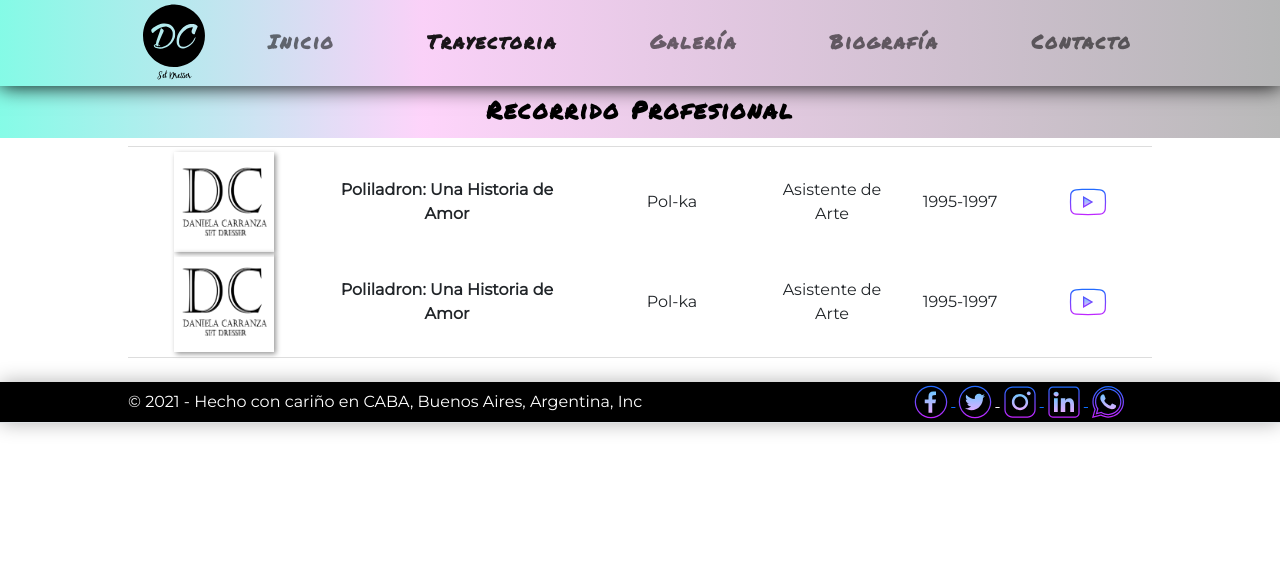
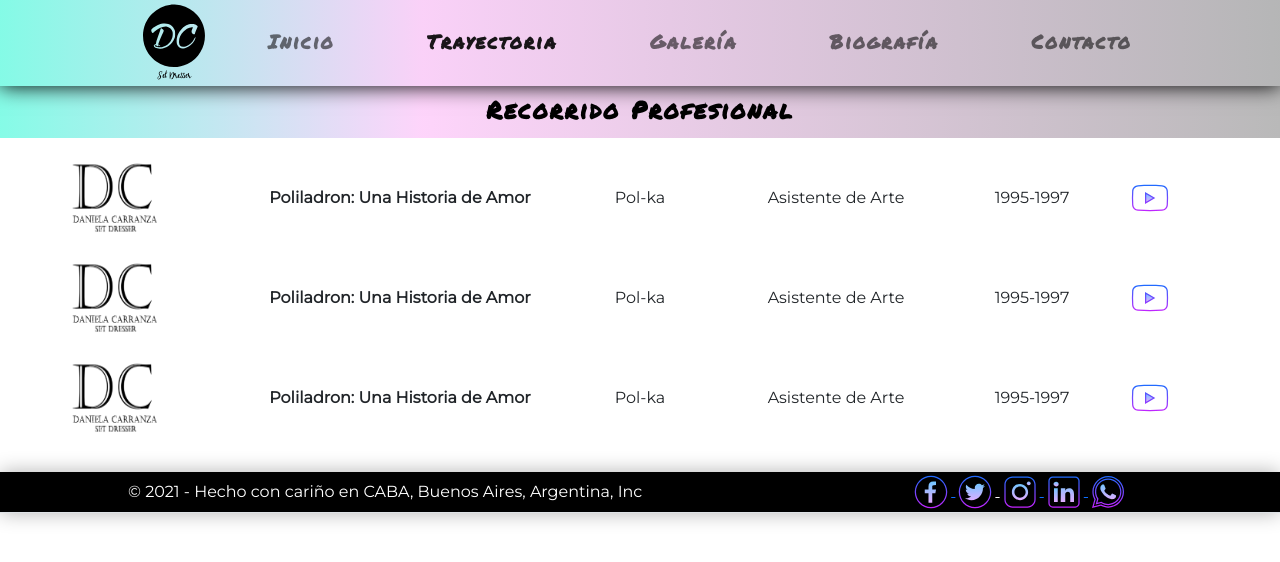
Before and after one commit to Luiggi80/proyecto-setdresser, a website: page trayectoria.html in a window 1280 px wide. Drawn offline with nearby package versions, Linux system fonts and the light colour scheme.

Commit message:
Mejora en Trayectoria

```diff
--- a/scss/estilos.scss
+++ b/scss/estilos.scss
@@ -234,6 +234,26 @@ body {
 }
 
 /* SECCION TRAYECTORIA ###################################################### */
+.trayectoria {
+    &__container {
+        width: 90%;
+        margin: auto;
+        margin-top: 10px;
+    }
+
+    &__filas {
+        opacity: 1;
+        transition: opacity;
+    }
+
+    &__filas:hover {
+        background: linear-gradient(90deg, rgba(114, 251, 227, 0.863183) 0%, rgba(252, 156, 245, 0.43181) 33%, rgba(105, 105, 105, 0.466) 100%);
+        box-shadow: rgba(0, 0, 0, 0.15) 1.95px 1.95px 2.6px;
+        opacity: 1;
+    }
+
+}
+
 
 .grid {
     &__container {
@@ -258,7 +278,6 @@ body {
         height: 100px;
         padding-top: 5px;
         padding-bottom: 5px;
-        box-shadow: 2px 2px 5px #999;
     }
 
     &__programa {
@@ -424,14 +443,6 @@ body {
     }
 }
 
-// @media (min-width: 600px) {
-//     .navbar-show {
-//         display: none;
-//     }
-// }
-
-
-
 /* No se si es correcto para evitar que se superponga el navegador fixed con el main */
 
 @media (max-width: 600px) {
@@ -445,11 +456,3 @@ body {
         margin-top: 5.4rem;
     }
 }
-
-// @media (max-width: 768px) {
-//     section>div {
-//         grid-template-areas: "img1""img2""img3""img4""img5""img6";
-//         grid-template-columns: repeat(1, 1fr);
-//         grid-template-rows: repeat(6, 200px);
-//     }
-// }
--- a/trayectoria.html
+++ b/trayectoria.html
@@ -2,6 +2,7 @@
 <html lang="es">
 
 <!-- Head V20210822 ##################################################################################-->
+
 <head>
     <meta charset='utf-8'>
     <meta http-equiv='X-UA-Compatible' content='IE=edge'>
@@ -20,10 +21,14 @@
     <link rel="preconnect" href="https://fonts.googleapis.com">
     <link rel="preconnect" href="https://fonts.gstatic.com" crossorigin>
     <link href="https://fonts.googleapis.com/css2?family=Permanent+Marker&display=swap" rel="stylesheet">
-    <link href="https://fonts.googleapis.com/css2?family=Montserrat:ital,wght@0,200;0,300;0,400;1,100;1,200&display=swap" rel="stylesheet">
+    <link
+        href="https://fonts.googleapis.com/css2?family=Montserrat:ital,wght@0,200;0,300;0,400;1,100;1,200&display=swap"
+        rel="stylesheet">
 
-    <meta name="keywords" content="ambientacion, produccion, series, peliculas, cine, decorados, daniela carranza, trayectoria">
-    <meta name="description" content="Recorrido Profesional de Daniela Carranza en el mundo del Cine, TV y todo el mundo Audiovisual">
+    <meta name="keywords"
+        content="ambientacion, produccion, series, peliculas, cine, decorados, daniela carranza, trayectoria">
+    <meta name="description"
+        content="Recorrido Profesional de Daniela Carranza en el mundo del Cine, TV y todo el mundo Audiovisual">
 
 
     <!-- <script src='main.js'></script> -->
@@ -73,25 +78,66 @@
             </div>
 
 
-            <div class="grid__container">
+            <!-- <div class="grid__container">
                 <img class="grid__img img-fluid" src="./images/logos/logo_tmp1.png" alt="Imagen 1">
                 <div class="grid__programa">Poliladron: Una Historia de Amor</div>
-                <div class="grid__productora">Pol-ka</div>
+                <div class="grid__productora element-hide">Pol-ka</div>
                 <div class="grid__rol element-hide">Asistente de Arte</div>
                 <div class="grid__fecha element-hide">1995-1997</div>
-                <div class="grid__link"><a href="www.youtube.com" target="_blank"><img class="footer__icons" src="./images/icons/icon_youtube.svg" alt="link_youtube"></a></div>
+                <div class="grid__link"><a href="www.youtube.com" target="_blank"><img class="footer__icons"
+                            src="./images/icons/icon_youtube.svg" alt="link_youtube"></a></div>
 
                 <img class="grid__img img-fluid" src="./images/logos/logo_tmp1.png" alt="Imagen 1">
                 <div class="grid__programa">Poliladron: Una Historia de Amor</div>
-                <div class="grid__productora">Pol-ka</div>
-                <div class="grid__rol">Asistente de Arte</div>
-                <div class="grid__fecha">1995-1997</div>
-                <div class="grid__link"><a href="www.youtube.com" target="_blank"><img class="footer__icons" src="./images/icons/icon_youtube.svg" alt="link_youtube"></a></div>
+                <div class="grid__productora element-hide">Pol-ka</div>
+                <div class="grid__rol element-hide">Asistente de Arte</div>
+                <div class="grid__fecha element-hide">1995-1997</div>
+                <div class="grid__link"><a href="www.youtube.com" target="_blank"><img class="footer__icons"
+                            src="./images/icons/icon_youtube.svg" alt="link_youtube"></a></div>
+
+            </div> -->
 
 
+            <div class="trayectoria__container">
+                <div class="row trayectoria__filas">
 
+                    <div class="col-4 col-md-2"><img class="grid__img img-fluid" src="./images/logos/logo_tmp1.png"
+                            alt="Imagen 1"> </div>
+                    <div class="col-4 col-md-3 grid__programa">Poliladron: Una Historia de Amor</div>
+                    <div class="col-md-2 grid__productora element-hide">Pol-ka</div>
+                    <div class="col-md-2 grid__rol element-hide">Asistente de Arte</div>
+                    <div class="col-2 col-md-2 grid__fecha">1995-1997</div>
+                    <div class="col-2 col-md-1 grid__link"><a href="www.youtube.com" target="_blank"><img
+                                class="footer__icons" src="./images/icons/icon_youtube.svg" alt="link_youtube"></a>
+                    </div>
+                </div>
+
+                <div class="row trayectoria__filas">
+
+                    <div class="col-4 col-md-2"><img class="grid__img img-fluid" src="./images/logos/logo_tmp1.png"
+                            alt="Imagen 1"> </div>
+                    <div class="col-4 col-md-3 grid__programa">Poliladron: Una Historia de Amor</div>
+                    <div class="col-md-2 grid__productora element-hide">Pol-ka</div>
+                    <div class="col-md-2 grid__rol element-hide">Asistente de Arte</div>
+                    <div class="col-2 col-md-2 grid__fecha">1995-1997</div>
+                    <div class="col-2 col-md-1 grid__link"><a href="www.youtube.com" target="_blank"><img
+                                class="footer__icons" src="./images/icons/icon_youtube.svg" alt="link_youtube"></a>
+                    </div>
+                </div>
+
+                <div class="row trayectoria__filas">
+
+                    <div class="col-4 col-md-2"><img class="grid__img img-fluid" src="./images/logos/logo_tmp1.png"
+                            alt="Imagen 1"> </div>
+                    <div class="col-4 col-md-3 grid__programa">Poliladron: Una Historia de Amor</div>
+                    <div class="col-md-2 grid__productora element-hide">Pol-ka</div>
+                    <div class="col-md-2 grid__rol element-hide">Asistente de Arte</div>
+                    <div class="col-2 col-md-2 grid__fecha">1995-1997</div>
+                    <div class="col-2 col-md-1 grid__link"><a href="www.youtube.com" target="_blank"><img
+                                class="footer__icons" src="./images/icons/icon_youtube.svg" alt="link_youtube"></a>
+                    </div>
+                </div>
             </div>
-
         </div>
     </main>
 
@@ -133,8 +179,10 @@
         </footer>
     </div>
 
-        <!-- Vinculacion Js de Boostrap -->
-        <script src="https://cdn.jsdelivr.net/npm/bootstrap@5.1.0/dist/js/bootstrap.bundle.min.js" integrity="sha384-U1DAWAznBHeqEIlVSCgzq+c9gqGAJn5c/t99JyeKa9xxaYpSvHU5awsuZVVFIhvj" crossorigin="anonymous"></script>
+    <!-- Vinculacion Js de Boostrap -->
+    <script src="https://cdn.jsdelivr.net/npm/bootstrap@5.1.0/dist/js/bootstrap.bundle.min.js"
+        integrity="sha384-U1DAWAznBHeqEIlVSCgzq+c9gqGAJn5c/t99JyeKa9xxaYpSvHU5awsuZVVFIhvj" crossorigin="anonymous">
+    </script>
 
 </body>
 
```
Also changed, not shown: galeria.html (+3 -3 lines), css/estilos.css.
